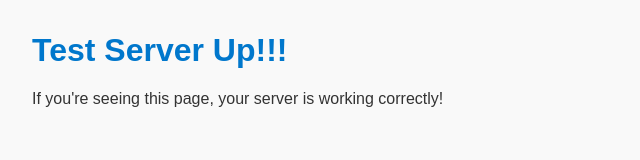
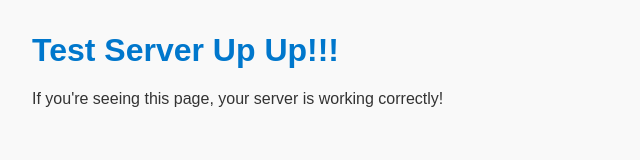
Before and after one commit to nwamsamson/jenkins_docker_automation, a plain HTML site: page index.html in a window 1280 px wide. Shown: the whole page, without its empty margins (0-640 px from the left). Drawn offline with Linux system fonts and the light colour scheme.

Commit message:
updates to html

```diff
--- a/index.html
+++ b/index.html
@@ -16,7 +16,7 @@
   </style>
 </head>
 <body>
-  <h1>Test Server Up!!!</h1>
+  <h1>Test Server Up Up!!!</h1>
   <p>If you're seeing this page, your server is working correctly!</p>
 </body>
 </html>
```
